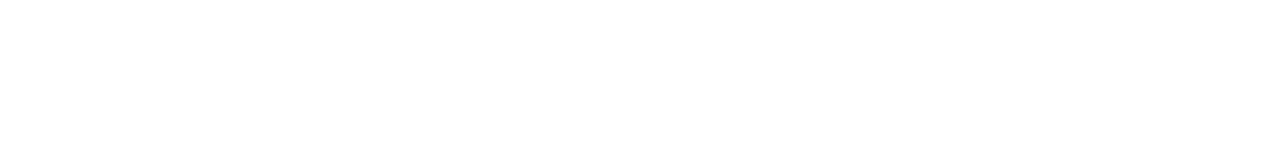
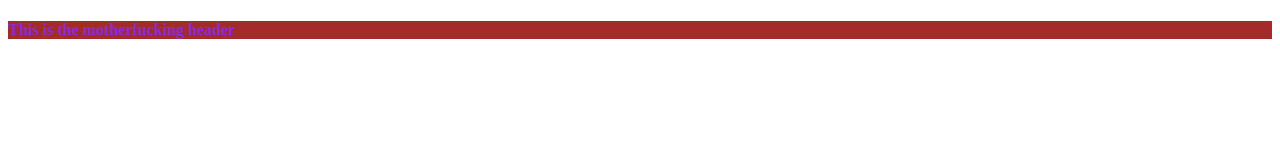
Before and after one commit to Kbouti/testingGround, a plain HTML site: page index.html in a window 1280 px wide. Drawn offline with Linux system fonts and the light colour scheme.

Commit message:
Add title element

```diff
--- a/index.html
+++ b/index.html
@@ -8,6 +8,8 @@
   <script src="javascript.js"></script>
 </head>
 <body>
-<div class="container"></div>
+<div class="container">
+  <h4>This is the motherfucking header</h4>
+</div>
 </body>
 </html>
--- a/javascript.js
+++ b/javascript.js
@@ -28,3 +28,4 @@ const kevin = Player(`Kevin`, 15);
 
 //Spent several hours over the last 3 days learning to bundle modules with webpack.
 //committing here to long SOME progress on github. 8.22
+//logging some progress 8/27
--- a/style.css
+++ b/style.css
@@ -0,0 +1,4 @@
+.container{
+    color:blueviolet;
+    background-color: brown;
+}
```
